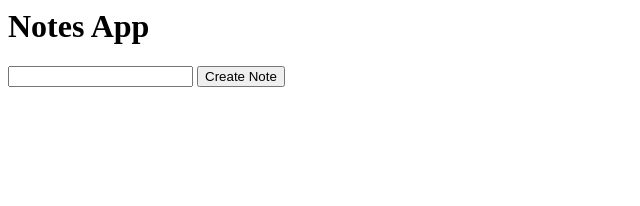
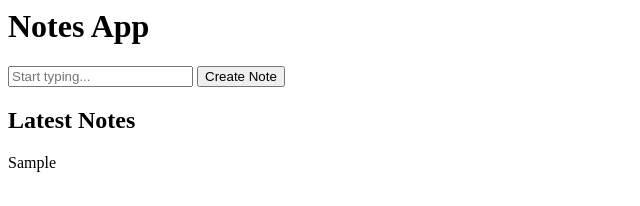
Before and after one commit to kikidawson/notes_app, a website: page index.html in a window 1280 px wide. Both pictures are taken after typing "Sample" into the empty fields and a click on the input "Create Note". Shown: the whole page, without its empty margins (0-640 px from the left). Drawn offline with Linux system fonts and the light colour scheme.

Commit message:
Displaying notes

```diff
--- a/index.html
+++ b/index.html
@@ -10,8 +10,11 @@
   <body>
     <h1>Notes App</h1>
     <form onsubmit="sendNote()">
-      <input type="textarea" id="new-note" required>
+      <input type="textarea" id="new-note" placeholder="Start typing..." required>
       <input type="submit" value="Create Note">
     </form>
+    <div id="notes-wrapper">
+      <h2>Latest Notes</h2>
+    </div>
   </body>
 </html>
--- a/src/interface.js
+++ b/src/interface.js
@@ -2,20 +2,22 @@ function ready(sendNote) {
   if (document.readyState != 'loading') {
     console.log('Please wait for the DOM to load')
     fn()
-
   } else {
     document.addEventListener('DOMContentLoaded', sendNote)
     console.log('DOM has loaded')
   }
 }
 
+var notes = new Notes();
+
 function sendNote() {
-  var notes = new Notes();
   var getNote = document.getElementById("new-note").value
   notes.add(getNote)
-  console.log(notes.notesArray)
   document.getElementById("new-note").value = "" //Clean the input after sending
   event.preventDefault();
+  var createNote = document.createElement("P")
+  createNote.innerText = notes.notesArray.pop()
+  document.getElementById("notes-wrapper").appendChild(createNote);
 }
 
 ready()
```
